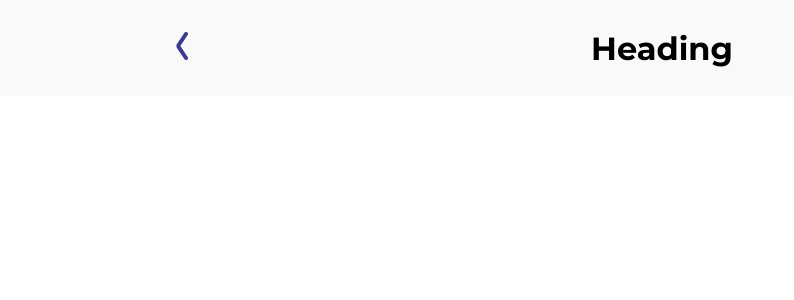
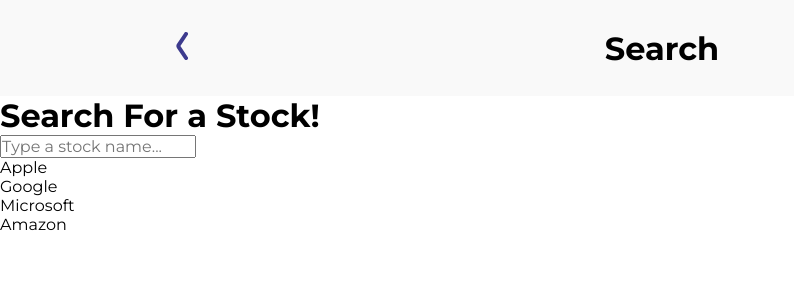
Before and after one commit to achihoub2023/Capstone-2022-2023-Team-30, a React (Create React App) app: page /pages/search in a window 1280 px wide. Shown: the top 300 px of the page, without its empty margins (0-794 px from the left). Built offline with nearby package versions, Linux system fonts and the light colour scheme.

Commit message:
added search page to routes and fixed error thrown from header widget

```diff
--- a/src/App.tsx
+++ b/src/App.tsx
@@ -1,17 +1,29 @@
-import React, { Component } from "react";
+import React, { useState } from "react";
 import { BrowserRouter as Router, Routes, Route } from "react-router-dom";
 import LandingPage from "pages/LandingPage";
 import Layout from "components/general/Layout";
 import "App.css";
 import Tutorial from "pages/Tutorial";
+import SearchPage from "pages/SearchPage";
+import { FStringSetter } from "interfaces";
 
 export default function App() {
+  const [stock, setStock] = useState("");
+
+  const setStockName: FStringSetter = (stockName: string) => {
+    setStock(stockName);
+  };
+
   return (
     <Router>
       <Routes>
         <Route path="/" element={<LandingPage />} />
         <Route path="/pages/*" element={<Layout />}>
           <Route path="tutorial" element={<Tutorial />} />
+          <Route
+            path="search"
+            element={<SearchPage setStockName={setStockName} />}
+          />
         </Route>
       </Routes>
     </Router>
--- a/src/components/general/Layout.tsx
+++ b/src/components/general/Layout.tsx
@@ -1,24 +1,30 @@
-import React, {useState} from "react";
+import React, { useState } from "react";
 import { Outlet, Link, useNavigate } from "react-router-dom";
-import 'components/styles/Layout.css';
-
+import "components/styles/Layout.css";
+import { FStringSetter } from "interfaces";
 
 export default function Layout() {
   const navigate = useNavigate();
-  const [heading, setHeading] = useState<string | null>('Heading');
+  const [heading, setHeading] = useState<string | null>("Heading");
+
+  const setHeadingName: FStringSetter = (name) => {
+    setHeading(name);
+  };
 
   return (
     <>
       <div className="header">
         <div className="container">
-          <button className="back-button" onClick={() => navigate(-1)}><img src="/BackArrow.svg" alt="back arrow"/></button>
+          <button className="back-button" onClick={() => navigate(-1)}>
+            <img src="/BackArrow.svg" alt="back arrow" />
+          </button>
           <h1 className="heading">{heading}</h1>
         </div>
       </div>
       {/* An <Outlet> renders whatever child route is currently active,
           so you can think about this <Outlet> as a placeholder for
           the child routes we defined above. */}
-      <Outlet context={{heading, setHeading}}/>
+      <Outlet context={{ heading, setHeadingName }} />
     </>
   );
 }
--- a/src/interfaces.ts
+++ b/src/interfaces.ts
@@ -1,5 +1,6 @@
 import React from "react";
+export type FStringSetter = (name: string) => void;
 export interface IHeaderContext {
   heading: string;
-  setHeading: React.Dispatch<React.SetStateAction<string>>;
+  setHeadingName: FStringSetter;
 }
--- a/src/pages/SearchPage.tsx
+++ b/src/pages/SearchPage.tsx
@@ -1,13 +1,17 @@
-import React from 'react';
-import 'App.css';
-import StockList from '../components/search/StockList';
-import SearchBar from '../components/search/SearchBar';
+import React from "react";
+import "App.css";
+import StockList from "components/search/StockList";
+import SearchBar from "components/search/SearchBar";
+import { FStringSetter, IHeaderContext } from "interfaces";
+import { useOutletContext } from "react-router-dom";
 
 type Props = {
-    setStockName: (name: string) => void; // Set stock name state in App.tsx to stock name picked in this component
-}
+  setStockName: FStringSetter; // Set stock name state in App.tsx to stock name picked in this component
+};
 
 function SearchPage({ setStockName }: Props) {
+  const { setHeadingName } = useOutletContext() as IHeaderContext;
+  setHeadingName("Search");
   return (
     <div className="SearchPage">
       <h1>Search For a Stock!</h1>
--- a/src/pages/Tutorial.tsx
+++ b/src/pages/Tutorial.tsx
@@ -1,37 +1,67 @@
-import React from 'react';
-import 'pages/styles/Tutorial.css';
+import React from "react";
+import "pages/styles/Tutorial.css";
 import { Link, useOutletContext } from "react-router-dom";
-import { IHeaderContext } from 'interfaces';
+import { IHeaderContext } from "interfaces";
 
 function Tutorial() {
-    const { setHeading } = useOutletContext() as IHeaderContext;
-    setHeading('Tutorial'); // throws some sort of error, still gotta figure that out
+  const { setHeadingName } = useOutletContext() as IHeaderContext;
+  setHeadingName("Tutorial"); // throws some sort of error, still gotta figure that out
 
   return (
     <div className="tutorial wide-container">
       <div className="description">
         <h3>Welcome to J.E.D.I ! </h3>
-                <p>Our goal is to help you find info on events surrounding various stock trends, and forecast stock movement.</p>
-                <p>We use online data from the live stock market to give you the most accurate info possible.</p>
-                <p>We also link stock trends with news sources to help you understand why the stock could have moved the way it did.</p>
-                <p>Our machine learning model takes this historical data linking past events to corresponding stock trends to make predictions about future motion of similar stocks.</p>
+        <p>
+          Our goal is to help you find info on events surrounding various stock
+          trends, and forecast stock movement.
+        </p>
+        <p>
+          We use online data from the live stock market to give you the most
+          accurate info possible.
+        </p>
+        <p>
+          We also link stock trends with news sources to help you understand why
+          the stock could have moved the way it did.
+        </p>
+        <p>
+          Our machine learning model takes this historical data linking past
+          events to corresponding stock trends to make predictions about future
+          motion of similar stocks.
+        </p>
         <b>To Learn About Stock History:</b>
         <ol className="instructions">
-                    <li className="instruction">Type a stock name into the search bar and select your stock.</li>
-                    <li className="instruction">Use the sliders and buttons to select a time frame.</li>
-                    <li className="instruction">Click Search to get links to events correlated with that stock motion.</li>
+          <li className="instruction">
+            Type a stock name into the search bar and select your stock.
+          </li>
+          <li className="instruction">
+            Use the sliders and buttons to select a time frame.
+          </li>
+          <li className="instruction">
+            Click Search to get links to events correlated with that stock
+            motion.
+          </li>
         </ol>
         <b>To See Our Prediction Step:</b>
         <ol className="instructions">
-                    <li className="instruction">Type a stock name into the search bar and select your stock.</li>
+          <li className="instruction">
+            Type a stock name into the search bar and select your stock.
+          </li>
           <li className="instruction">Scroll down and click Predict.</li>
-                    <li className="instruction">Read our prediction, check our sources, and make your own decision!</li>
+          <li className="instruction">
+            Read our prediction, check our sources, and make your own decision!
+          </li>
         </ol>
-                <p className='disclaimer'>Disclaimer: This content is for informational purposes only, you should not construe any such information or other material as legal, tax, investment, financial, or other advice.</p>
+        <p className="disclaimer">
+          Disclaimer: This content is for informational purposes only, you
+          should not construe any such information or other material as legal,
+          tax, investment, financial, or other advice.
+        </p>
       </div>
 
       <Link to="/pages/search">
-                <button className='white-text large-rounded-btn dark-secondary-bg'>Continue</button>
+        <button className="white-text large-rounded-btn dark-secondary-bg">
+          Continue
+        </button>
       </Link>
     </div>
   );
```
Lines whose indentation alone changed are shown as unchanged.
